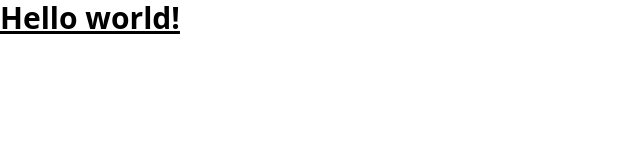
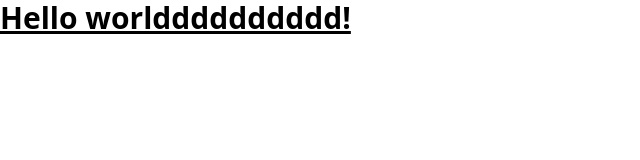
Before and after one commit to deviastriani/deviastriani.github.io, a website: page src/index.html in a window 1280 px wide. Shown: the whole page, without its empty margins (0-640 px from the left). Drawn offline with nearby package versions, Linux system fonts and the light colour scheme; files that its build step writes are made by us from their sources.

Commit message:
astagaaaaaaaaaaaaaaaa

```diff
--- a/src/index.html
+++ b/src/index.html
@@ -6,6 +6,6 @@
     <link href="./output.css" rel="stylesheet" />
   </head>
   <body>
-    <h1 class="text-3xl font-bold underline">Hello world!</h1>
+    <h1 class="text-3xl font-bold underline">Hello worldddddddddd!</h1>
   </body>
 </html>
```
